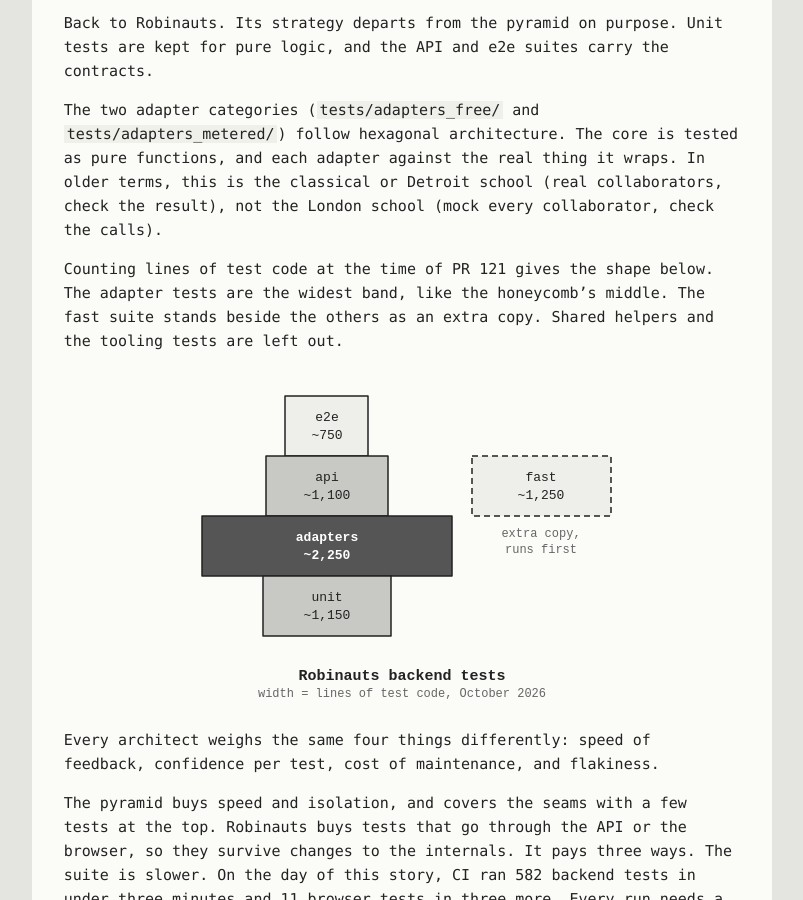
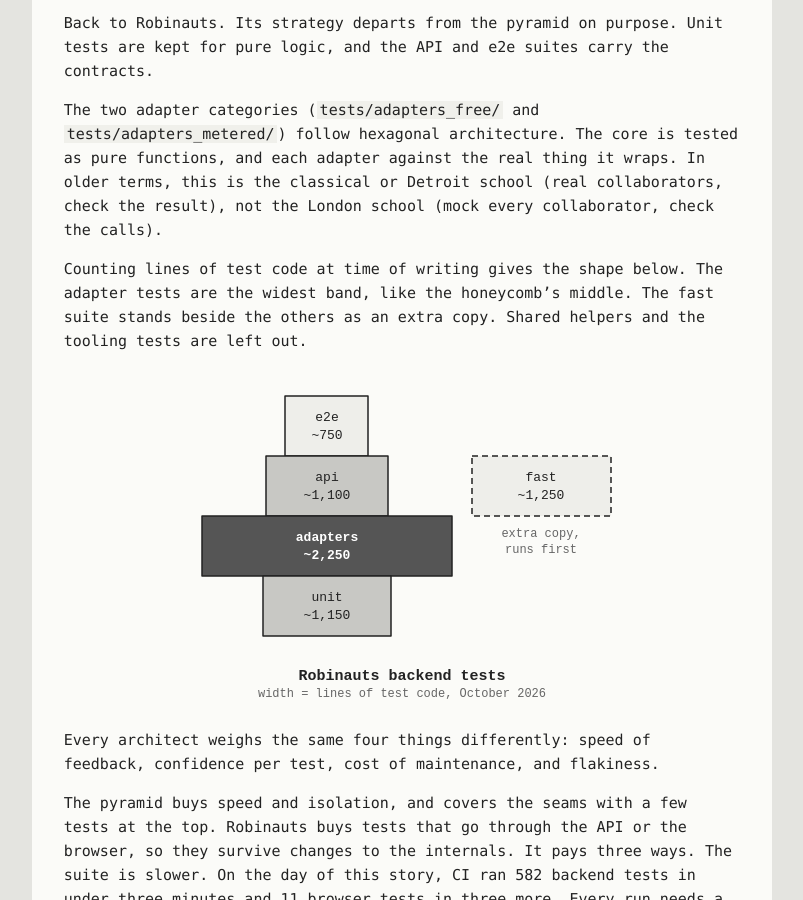
Before and after one commit to the-guish/the-dog-ate-my-typewriter, a Jekyll site: the page built from _posts/2026-10-11-why-the-drama-about-duplicating-tests.md, in a window 1280 px wide and 900 px high, scrolled down 5711 px. Shown: the whole window, without its empty margins (238-1041 px from the left). Built offline with Jekyll 4.4.1, drawn with Linux system fonts in a browser that asks for light colours; our own code applies the rules of GitHub Pages for plain Markdown files; some of the changed text lies outside the part shown.

Commit message:
more edits
Signed-off-by: Luis Castro <dev@guish.in>

```diff
--- a/_posts/2026-10-11-why-the-drama-about-duplicating-tests.md
+++ b/_posts/2026-10-11-why-the-drama-about-duplicating-tests.md
@@ -236,7 +236,7 @@
 Detroit school (real collaborators, check the result), not the London school
 (mock every collaborator, check the calls).
 
-Counting lines of test code at the time of PR 121 gives the shape below. The
+Counting lines of test code at time of writing gives the shape below. The
 adapter tests are the widest band, like the honeycomb's middle. The fast suite
 stands beside the others as an extra copy. Shared helpers and the tooling tests
 are left out.
```
Also changed, not shown: other parts of _posts/2026-10-11-why-the-drama-about-duplicating-tests.md (+1 -1 lines).
